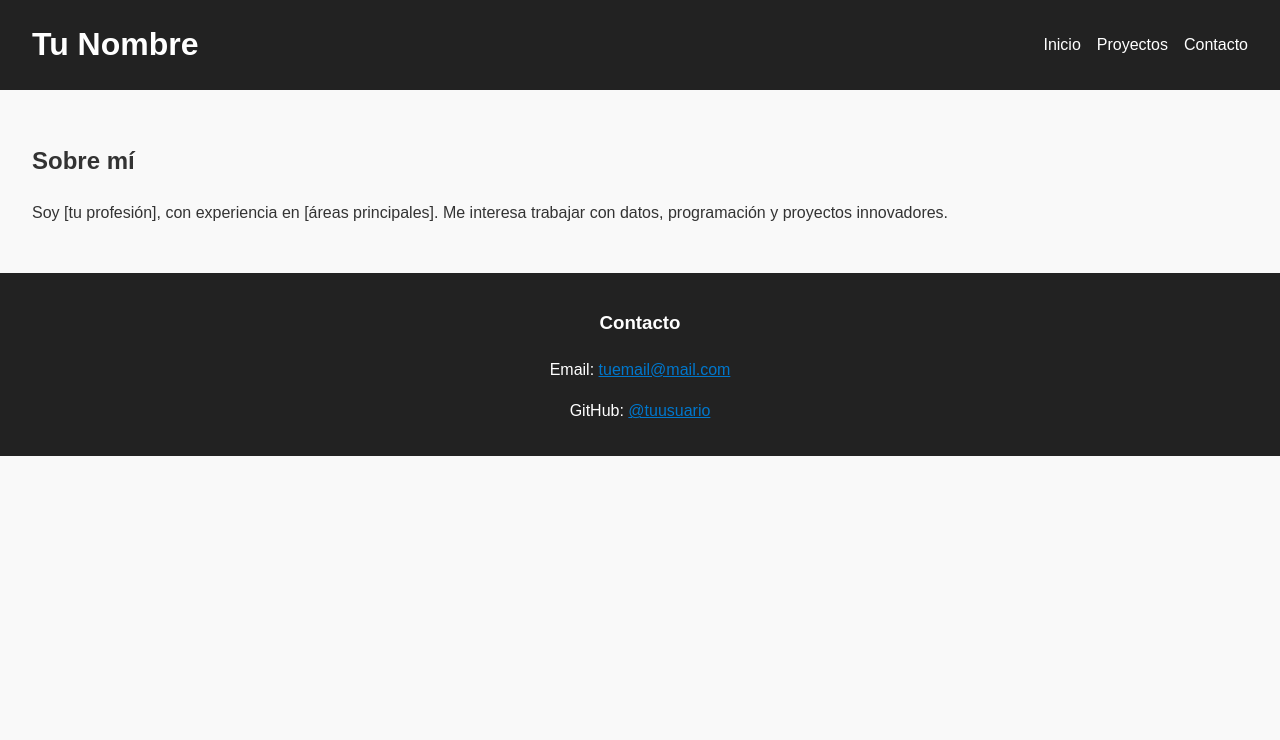
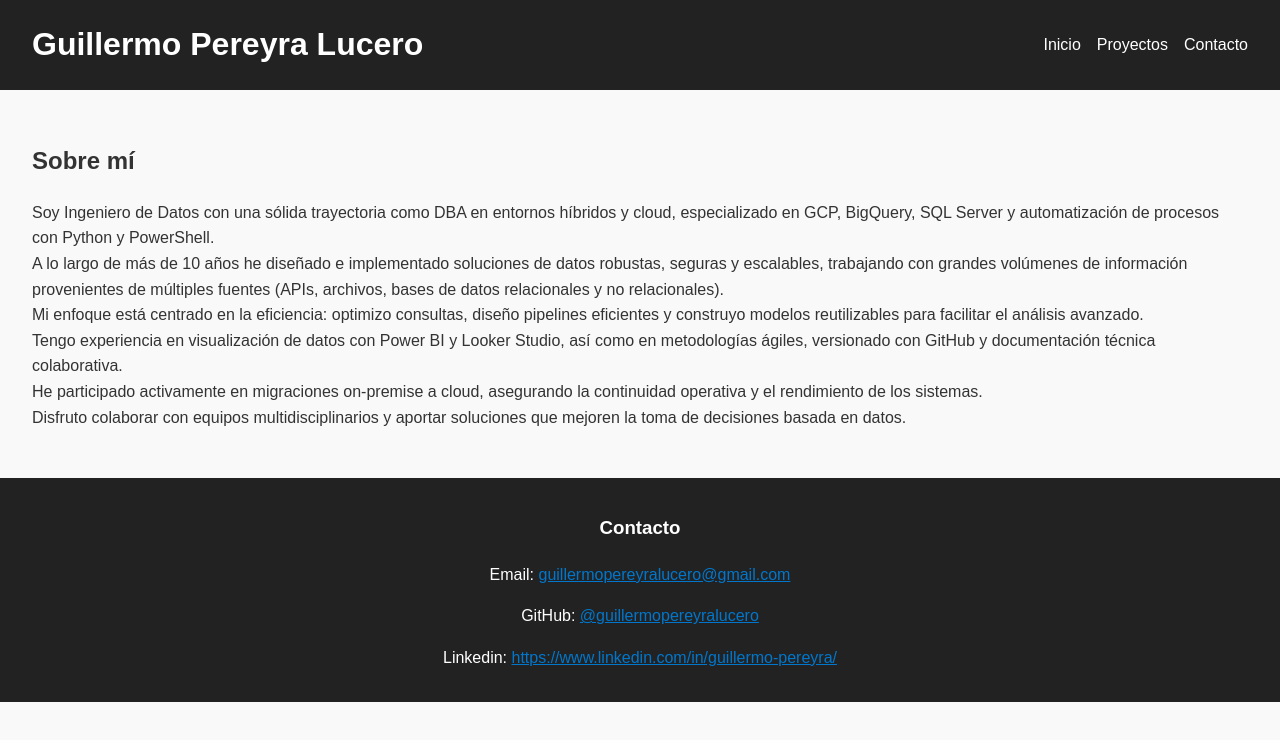
Before and after one commit to guillermopereyralucero/guillermopereyralucero.github.io, a plain HTML site: page index.html in a window 1280 px wide. Drawn offline with Linux system fonts and the light colour scheme.

Commit message:
Update index.html

```diff
--- a/index.html
+++ b/index.html
@@ -3,12 +3,12 @@
 <head>
   <meta charset="UTF-8">
   <meta name="viewport" content="width=device-width, initial-scale=1.0">
-  <title>Mi Sitio Personal</title>
+  <title>GPL - Guillermo Pereyra Lucero</title>
   <link rel="stylesheet" href="style.css">
 </head>
 <body>
   <header>
-    <h1>Tu Nombre</h1>
+    <h1>Guillermo Pereyra Lucero</h1>
     <nav>
       <ul>
         <li><a href="index.html">Inicio</a></li>
@@ -20,13 +20,19 @@
 
   <section id="about">
     <h2>Sobre mí</h2>
-    <p>Soy [tu profesión], con experiencia en [áreas principales]. Me interesa trabajar con datos, programación y proyectos innovadores.</p>
+    <p>Soy Ingeniero de Datos con una sólida trayectoria como DBA en entornos híbridos y cloud, especializado en GCP, BigQuery, SQL Server y automatización de procesos con Python y PowerShell.<br>
+      A lo largo de más de 10 años he diseñado e implementado soluciones de datos robustas, seguras y escalables, trabajando con grandes volúmenes de información provenientes de múltiples fuentes (APIs, archivos, bases de datos relacionales y no relacionales).<br>
+      Mi enfoque está centrado en la eficiencia: optimizo consultas, diseño pipelines eficientes y construyo modelos reutilizables para facilitar el análisis avanzado.<br>
+      Tengo experiencia en visualización de datos con Power BI y Looker Studio, así como en metodologías ágiles, versionado con GitHub y documentación técnica colaborativa.<br>
+      He participado activamente en migraciones on-premise a cloud, asegurando la continuidad operativa y el rendimiento de los sistemas.<br>
+      Disfruto colaborar con equipos multidisciplinarios y aportar soluciones que mejoren la toma de decisiones basada en datos.</p>
   </section>
 
   <footer id="contacto">
     <h3>Contacto</h3>
-    <p>Email: <a href="mailto:tuemail@mail.com">tuemail@mail.com</a></p>
-    <p>GitHub: <a href="https://github.com/tuusuario" target="_blank">@tuusuario</a></p>
+    <p>Email: <a href="mailto:guillermopereyralucero@gmail.com">guillermopereyralucero@gmail.com</a></p>
+    <p>GitHub: <a href="https://github.com/guillermopereyralucero" target="_blank">@guillermopereyralucero</a></p>
+    <p>Linkedin: <a href="https://www.linkedin.com/in/guillermo-pereyra/" target="_blank">https://www.linkedin.com/in/guillermo-pereyra/</a></p>
   </footer>
 
   <script src="script.js"></script>
```
